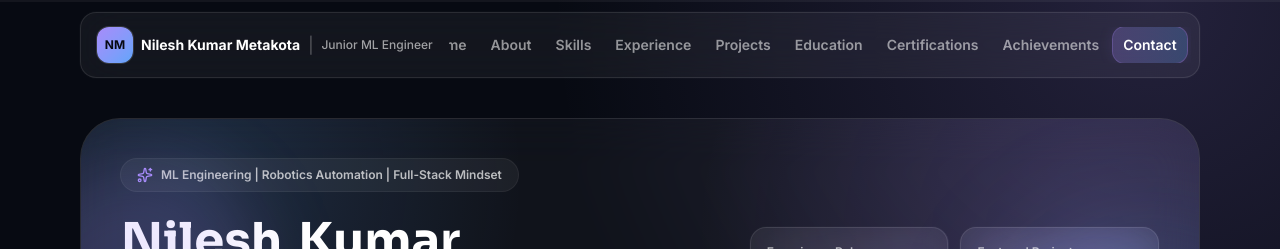
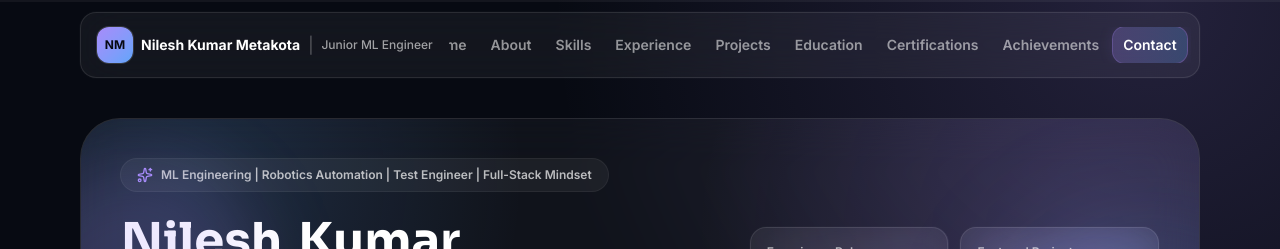
Before and after one commit to nileshmetakota-17/Portfolio, a React (Vite) app: page / in a window 1280 px wide. Shown: the top 249 px of the page. Built offline with nearby package versions, Linux system fonts and the light colour scheme.

Commit message:
Update App.tsx

```diff
--- a/src/App.tsx
+++ b/src/App.tsx
@@ -196,7 +196,7 @@ export default function App() {
                 <Reveal>
                   <div className="inline-flex items-center gap-2 rounded-full bg-white/5 px-4 py-2 text-xs font-semibold text-white/70 ring-1 ring-white/10">
                     <Sparkles className="h-4 w-4 text-[var(--accent)]" />
-                    ML Engineering | Robotics Automation | Full-Stack Mindset
+                    ML Engineering | Robotics Automation | Test Engineer | Full-Stack Mindset
                   </div>
                 </Reveal>
 
```
